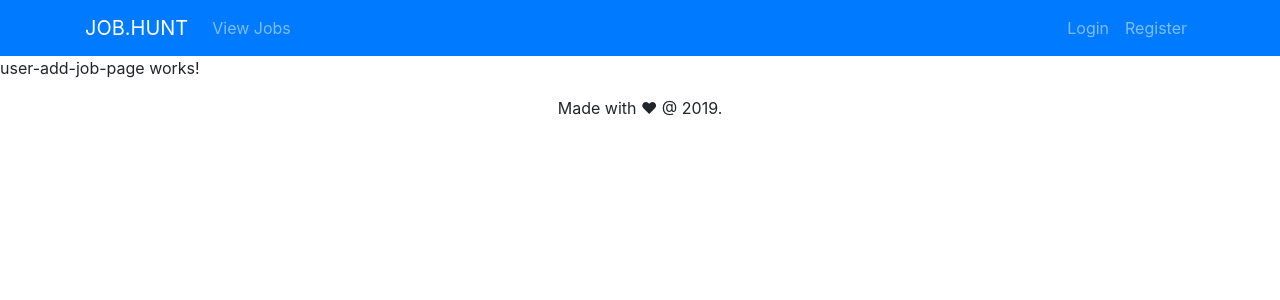
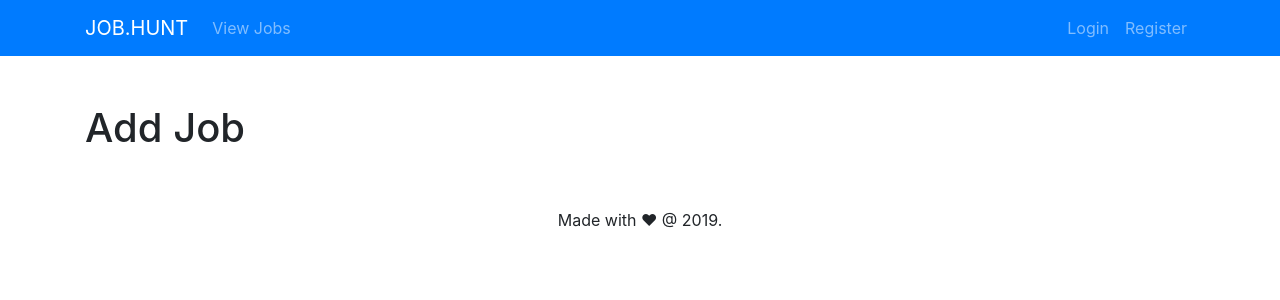
Before and after one commit to petehouston/mean-jobhunt, an Angular app in the folder client/: page /u/jobs/add in a window 1280 px wide. Shown: the top 300 px of the page. Built offline with nearby package versions, Linux system fonts and the light colour scheme.

Commit message:
Temp saving

```diff
--- a/client/src/app/user-add-job-page/user-add-job-page.component.html
+++ b/client/src/app/user-add-job-page/user-add-job-page.component.html
@@ -1 +1,9 @@
-<p>user-add-job-page works!</p>
+<div class="container py-5">
+  <div class="row">
+    <div class="col-md-12">
+      <h1>Add Job</h1>
+    </div>
+    <hr>
+
+  </div>
+</div>
```
Also changed, not shown: client/src/app/guards/auth.guard.ts (added, +21 -0 lines).
